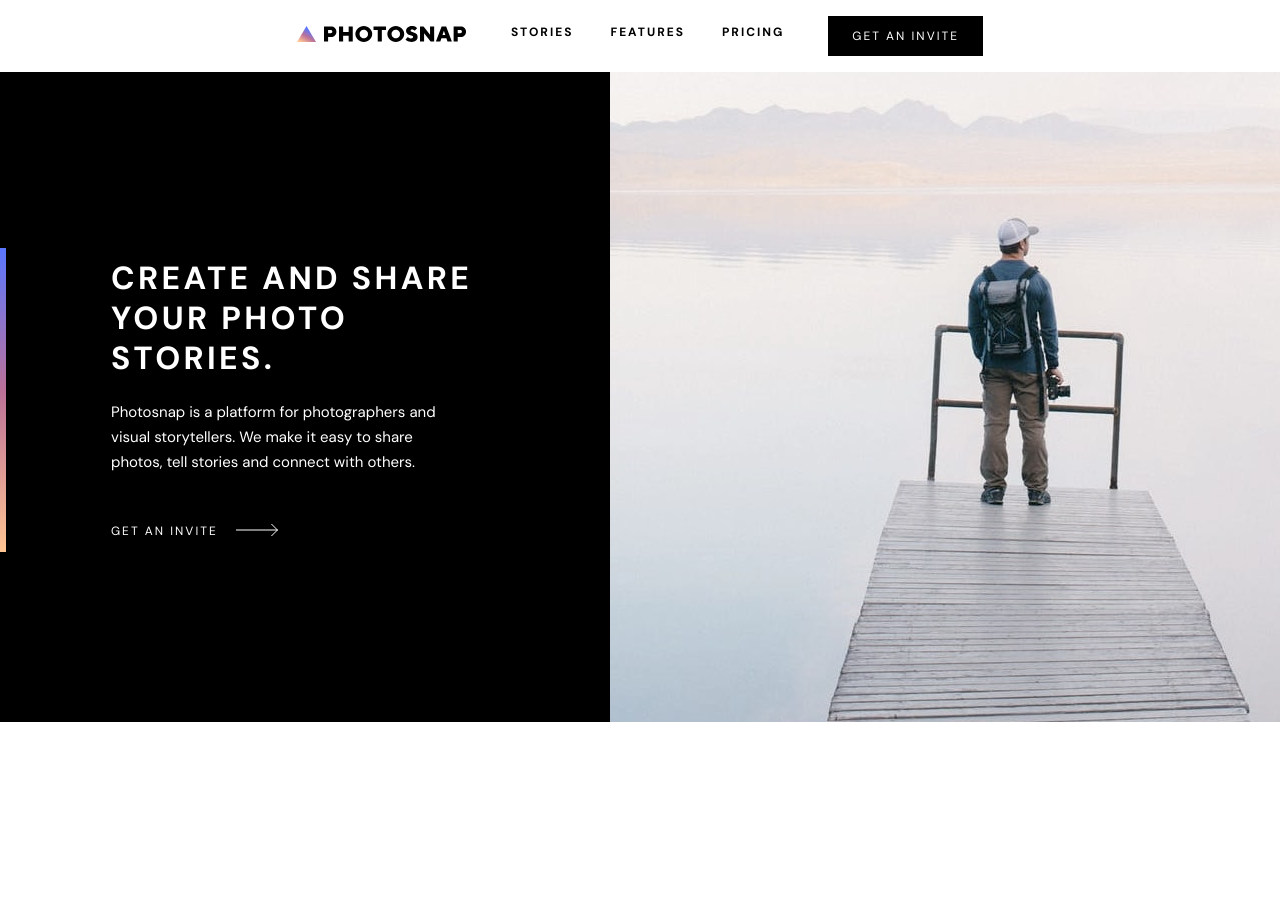
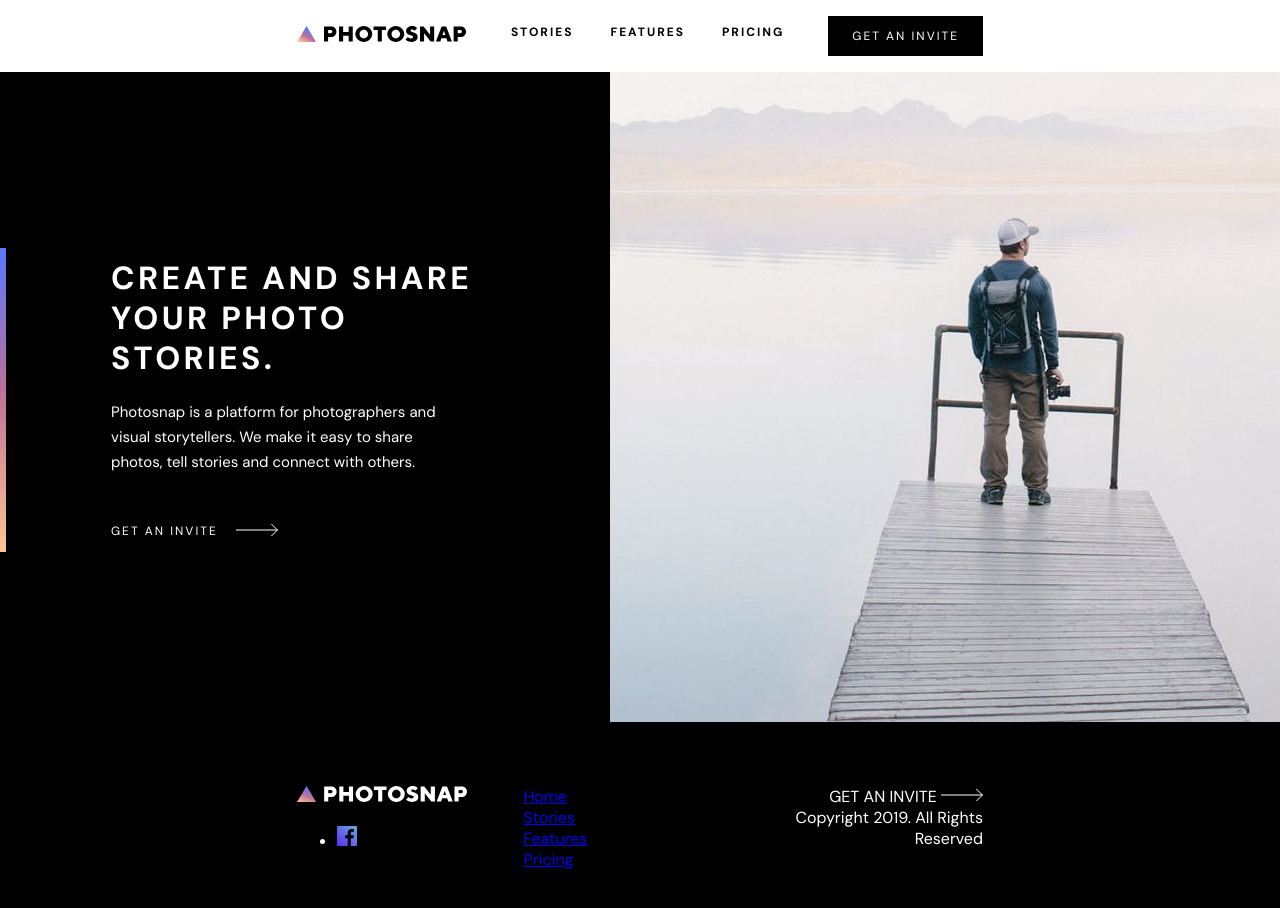
Before and after one commit to MrNicholson85/photosnap, a Vue app in the folder photosnap-fem/: page / in a window 1280 px wide. Shown: the top 908 px of the page. Before the commit the page ends 800 px from the top, so only its background shows below. Built offline with nearby package versions, Linux system fonts and the light colour scheme.

Commit message:
Added Footer

```diff
--- a/photosnap-fem/src/App.vue
+++ b/photosnap-fem/src/App.vue
@@ -1,14 +1,16 @@
 <template>
   <Nav/>
   <router-view/>
+  <Footer/>
 </template>
 
 <script>
 import Nav from '@/components/Nav.vue';
+import Footer from '@/components/Footer.vue';
 
 export default{
   name: 'App',
-  components: { Nav },
+  components: { Nav, Footer },
 }
 </script>
 
--- /dev/null
+++ b/photosnap-fem/src/components/Footer.vue
@@ -0,0 +1,74 @@
+<template>
+    <div class="footer">
+        <div class="container">
+            <div class="footer__col-1">
+                <div class="footer__logo"><img :src="footerLogo"/></div>
+                <div class="footer__social-icons">
+                    <ul>
+                        <li><img :src="fbIcon"/></li>
+                    </ul>
+                </div>
+            </div>
+            <div class="footer__col-2">
+                <div class="footer__nav">
+                    <div class="footer__nav--inks" :class="[navToggler ? 'navbar-nav--nav-close' : 'navbar-nav--nav-open']">
+                        <router-link to="/">Home</router-link>
+                        <router-link :to="{ name: 'Stories' }">Stories</router-link>
+                        <router-link :to="{ name: 'Features'}">Features</router-link>
+                        <router-link :to="{ name: 'Pricing'}">Pricing</router-link>
+                    </div>
+                </div>
+            </div>
+            <div class="footer__col-3">
+                <div class="footer__content">
+                    <div class="footer__invite-link">
+                        GET AN INVITE <img :src="ctaArrow"/>
+                    </div>
+                    <div class="footer__copy-rights">
+                        Copyright 2019. All Rights Reserved
+                    </div>
+                </div>
+            </div>
+        </div>
+    </div>
+</template>
+<script>
+    import footerLogo from '../assets/images/photosnap-white.svg';
+    import ctaArrow from '../assets/images/arrow-white.svg';
+    import fbIcon from '../assets/images/facebook.svg';
+
+    export default {
+        data () {
+            return {
+                footerLogo,
+                ctaArrow,
+                fbIcon
+            }
+        }
+    }
+</script>
+<style lang="scss">
+@import '../assets/styles//variable.scss';
+    .footer {
+        padding: 64px 0;
+        background-color: $pureBlack;
+        color: $pureWhite;
+
+        .container {
+            display: grid;
+            grid-template-columns: 33% 33% auto;
+        }
+
+        &__col-1 {
+            display: grid;
+        }
+
+        &__col-2 {
+
+        }
+
+        &__col-3 {
+            text-align: right;
+        }
+    }
+</style>
```
Also changed, not shown: photosnap-fem/src/assets/images/photosnap-white.svg (added).
